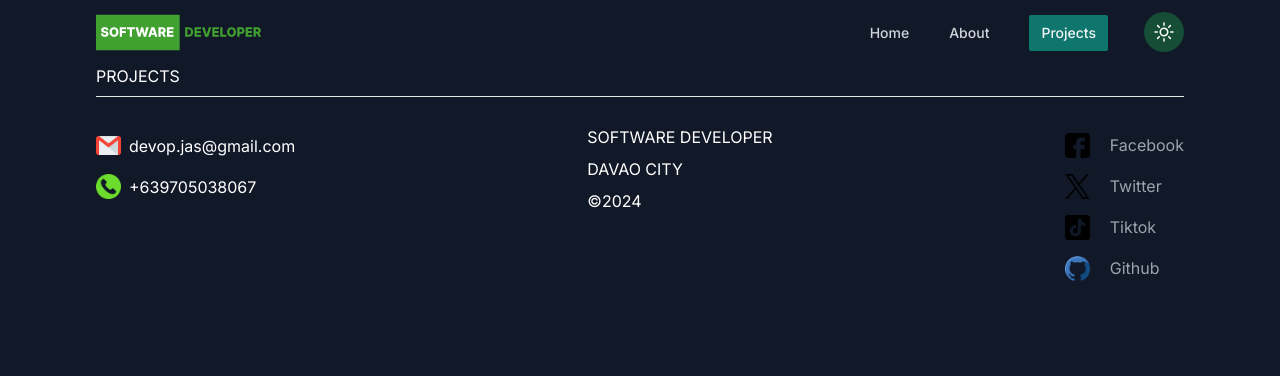
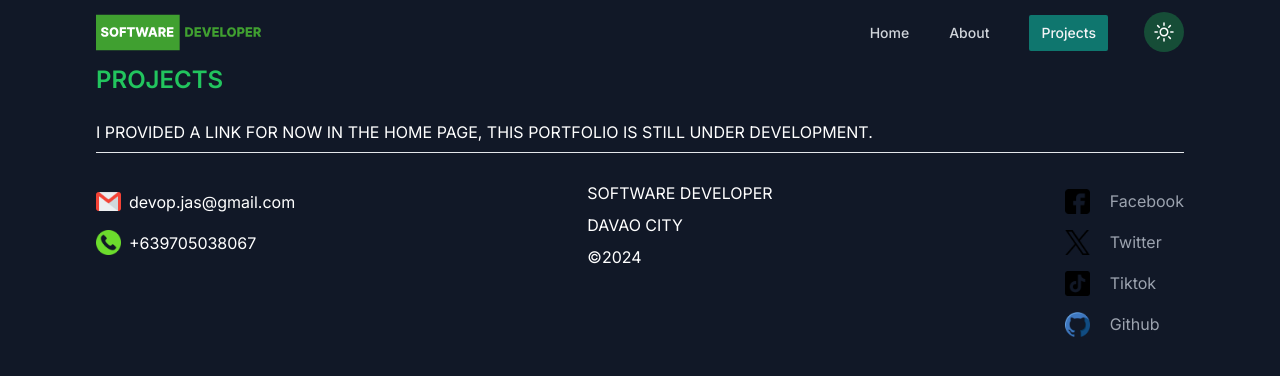
Before and after one commit to Jas-developer/JASON_DEV, a Next.js app: page /Projects in a window 1280 px wide. Shown: the top 376 px of the page. Built offline with nearby package versions, Linux system fonts and the light colour scheme.

Commit message:
added note

```diff
--- a/app/Projects/page.tsx
+++ b/app/Projects/page.tsx
@@ -1,7 +1,12 @@
 export default function Projects() {
   return (
     <div>
-      <h1>PROJECTS</h1>
+      <h1 className="text-2xl font-semibold text-green-500">PROJECTS</h1>
+      <br />
+      <span>
+        I PROVIDED A LINK FOR NOW IN THE HOME PAGE, THIS PORTFOLIO IS STILL
+        UNDER DEVELOPMENT.
+      </span>
     </div>
   );
 }
```
